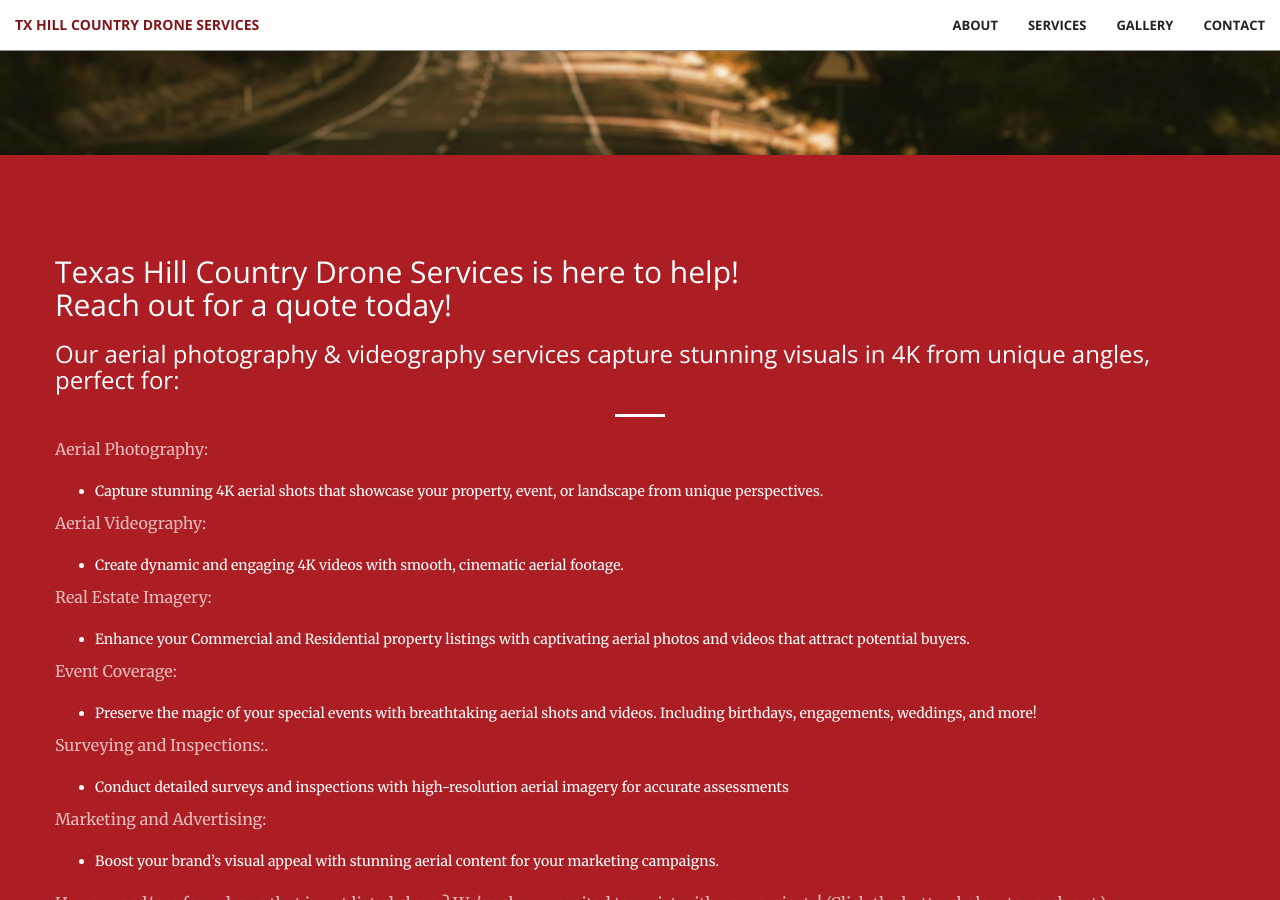
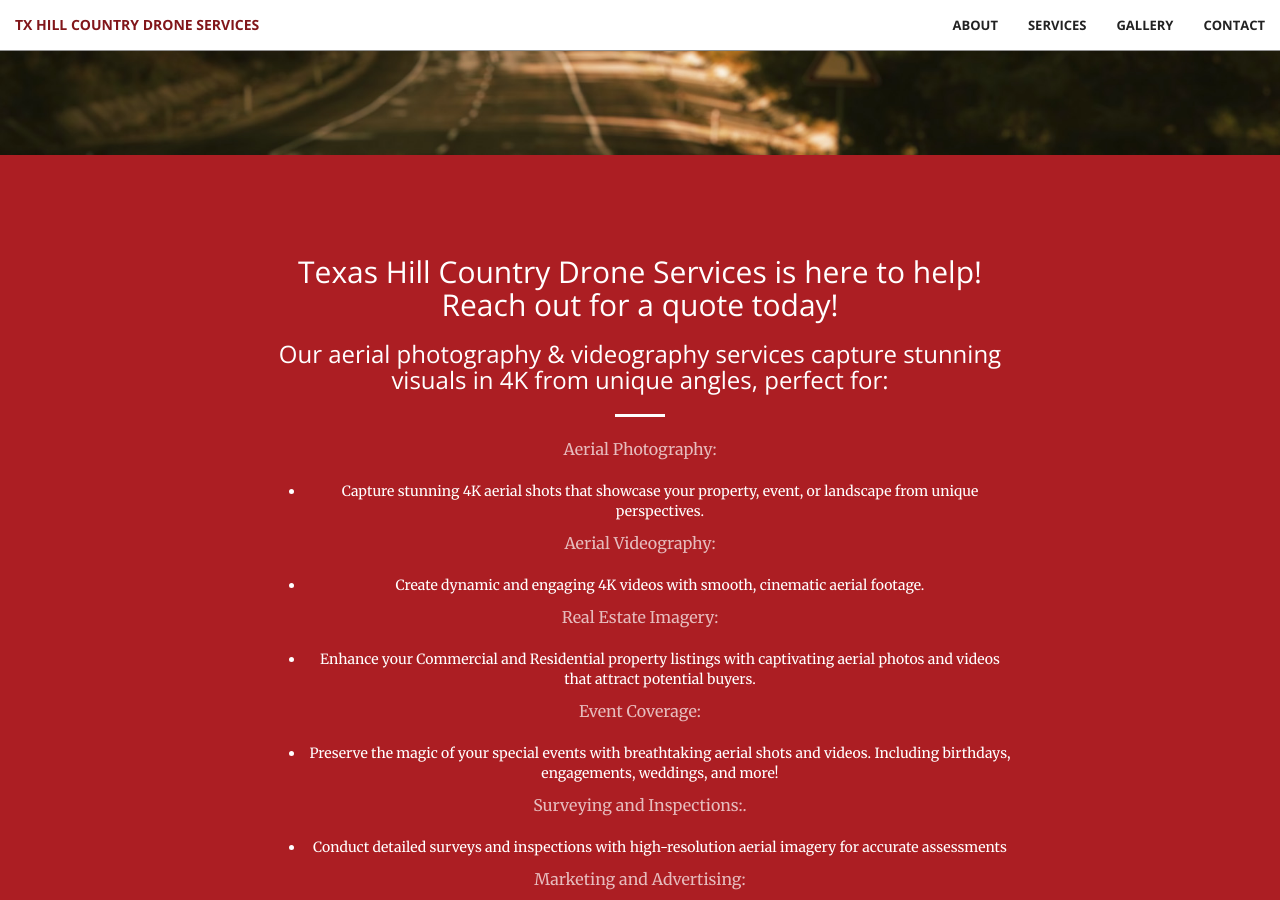
Before and after one commit to thcdroneservices/thcdroneservices.github.io, a Jekyll site: the page built from index.html, in a window 1280 px wide and 900 px high, scrolled down 745 px. Built offline with Jekyll 4.4.1, drawn with Linux system fonts in a browser that asks for light colours.

Commit message:
undo update

```diff
--- a/_includes/call-to-action.html
+++ b/_includes/call-to-action.html
@@ -1,7 +1,7 @@
 <section class="bg-primary" id="about">
     <div class="container">
         <div class="row">
-            <div>
+            <div class="col-lg-8 col-lg-offset-2 text-center">
                 <h2 class="section-heading">Texas Hill Country Drone Services is here to help!<br>Reach out for a quote today!</h2>
                 <h3>Our aerial photography & videography services capture stunning visuals in 4K from unique angles, perfect for:</h3>
                 <hr class="light">
```
